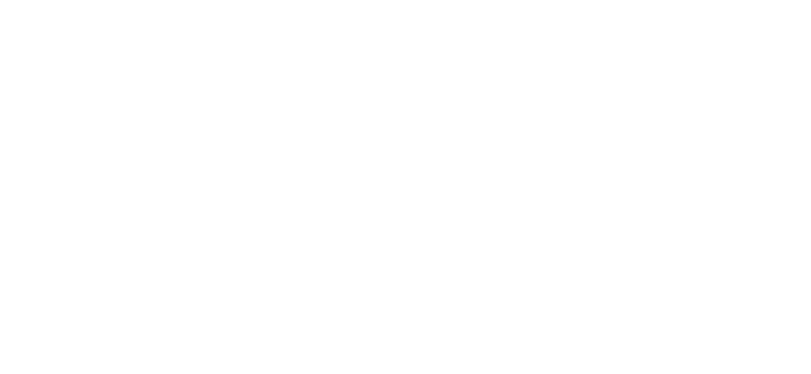
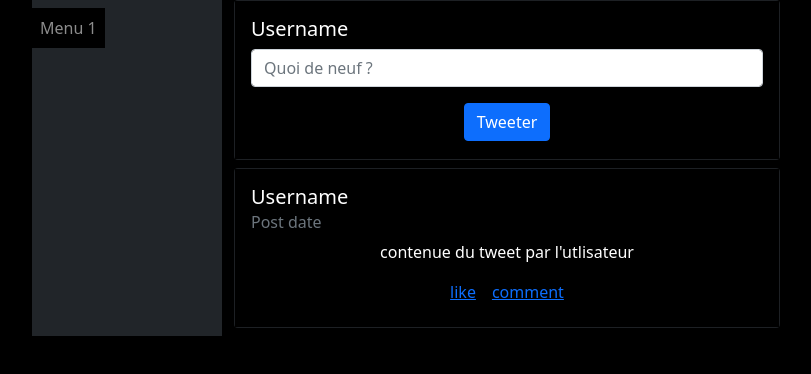
Before and after one commit to joelmpy/Twitter-Frontend, a React (Create React App) app: page /Homepage in a window 1280 px wide. Before the commit this address had no page. Shown: the top 374 px of the page, without its empty margins (38-849 px from the left). Built offline with nearby package versions, Linux system fonts and the light colour scheme.

Commit message:
wip homepage

```diff
--- a/src/App.js
+++ b/src/App.js
@@ -3,7 +3,7 @@
 
 function App() {
   return (
-    <div className="App">
+    <div className="container App">
       <Routeur />
     </div>
   );
--- /dev/null
+++ b/src/component/Tweeter.jsx
@@ -0,0 +1,25 @@
+import "react-bootstrap"
+import Form from "react-bootstrap/Form"
+import Button from "react-bootstrap/Button"
+import Card from "react-bootstrap/Card"
+
+function Tweeter() {
+
+  return (
+    <div className="col-12 pb-2">
+      <Card style={{ height: '10rem' }} className="bg-dark">
+        <Card.Body>
+          <Card.Title className="text-white text-start">Username</Card.Title>
+          <Form>
+            <Form.Group className="mb-3">
+              <Form.Control type="text" placeholder="Quoi de neuf ?" />
+            </Form.Group>
+            <Button className="primary" type="submit">Tweeter</Button>
+          </Form>
+        </Card.Body>
+      </Card>
+    </div>
+  );
+}
+
+export default Tweeter
--- /dev/null
+++ b/src/component/Tweets.jsx
@@ -0,0 +1,24 @@
+import "react-bootstrap"
+import Card from "react-bootstrap/Card"
+
+
+function Tweets() {
+
+    return (
+        <div className="col-12 pb-2">
+            <Card style={{ height: '10rem' }} className="bg-dark">
+                <Card.Body>
+                    <Card.Title className="text-white text-start" >Username</Card.Title>
+                    <Card.Subtitle className="mb-2 text-muted text-start">Post date</Card.Subtitle>
+                    <Card.Text className="text-white">
+                        contenue du tweet par l'utlisateur
+                    </Card.Text>
+                    <Card.Link href="#">like</Card.Link>
+                    <Card.Link href="#">comment</Card.Link>
+                </Card.Body>
+            </Card>
+        </div>
+    );
+}
+
+export default Tweets
--- /dev/null
+++ b/src/pages/Home.jsx
@@ -0,0 +1,30 @@
+import React from "react";
+import "../styles/homepage.css"
+import Tweeter from "../component/Tweeter";
+import Tweets from "../component/Tweets";
+
+function Home() {
+    return (
+
+
+        <div class="row h-100 ">
+            <aside class="col-12 col-md-2 p-0 bg-dark">
+                <nav class="navbar navbar-expand navbar-dark bg-dark flex-md-column flex-row align-items-start">
+                    <div class="collapse navbar-collapse">
+                        <ul class="flex-md-column flex-row navbar-nav w-100 justify-content-between">
+                            <li class="nav-item">
+                                <a class="nav-link pl-0" href="#">Menu 1</a>
+                            </li>
+                        </ul>
+                    </div>
+                </nav>
+            </aside>
+            <main class="col-6">
+                <Tweeter></Tweeter>
+                <Tweets></Tweets>
+            </main>
+        </div>
+    )
+}
+
+export default Home
--- a/src/routes/Routeur.jsx
+++ b/src/routes/Routeur.jsx
@@ -2,12 +2,15 @@
 import Login from "../pages/login";
 import {Routes, Route} from "react-router-dom"
 import Firstpage from "../pages/firstpage";
+import Home from "../pages/Home";
+
 
 function Routeur ()  {
     return (
         <Routes>
             <Route path="/" element={<Firstpage/>}></Route>
             <Route path="/Login" element={<Login/>}></Route>
+            <Route path="/Homepage" element={<Home/>}></Route>
         </Routes>
     )
 }
--- /dev/null
+++ b/src/styles/homepage.css
@@ -0,0 +1,3 @@
+*{
+    background-color: black;
+  }
```
Also changed, not shown: src/styles/App.css (line endings or trailing spaces).
